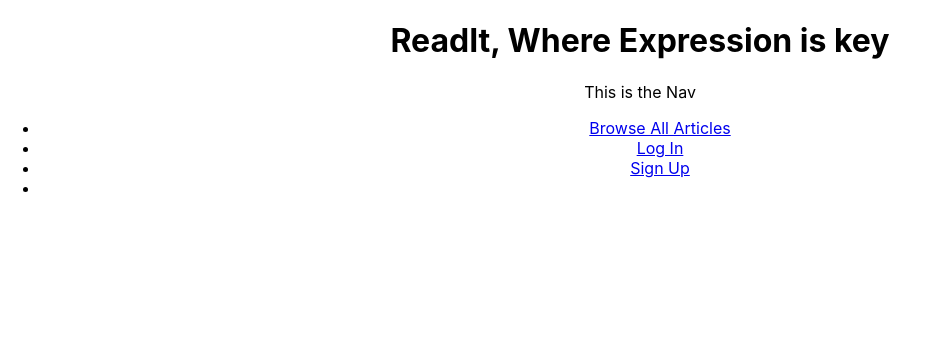
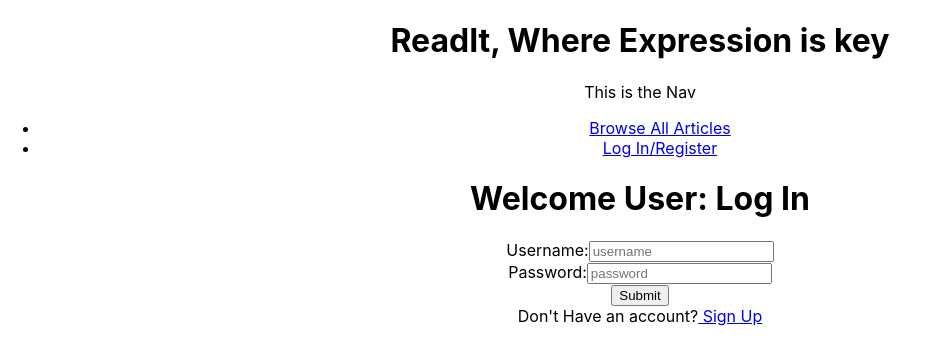
Before and after one commit to Taaseen71/ReadIt-Blog, a React (Create React App) app in the folder client/: page /user/LogIn in a window 1280 px wide. Shown: the top 364 px of the page, without its empty margins (0-929 px from the left). Built offline with nearby package versions, Linux system fonts and the light colour scheme; no server answers.

Commit message:
auth token showing up in app.js when logging in. WINNN

```diff
--- a/client/src/App.js
+++ b/client/src/App.js
@@ -5,17 +5,25 @@ import Header from "./components/Header";
 import LogIn from "./components/LogIn";
 import SignUp from "./components/SignUp";
 import Home from "./components/Home";
+import { loginUser } from "./services/auth"
 
 import './App.css';
+import Main from './components/Main';
+
 
 
 class App extends Component {
     state = {
         data: [],
-        users: []
+        users: [],
+        currentUser: null,
     }
 
 
+    handleLogInSubmit = async (loginData) => {
+        const currentUser = await loginUser(loginData);
+        this.setState({ currentUser })
+    }
 
     async componentDidMount() {
         console.log("componentdidmount");
@@ -38,24 +46,12 @@ class App extends Component {
         //!  FIGURE OUT HOW TO SHOW USERS INSIDE THE MAP FUNCTION USING USER ID
         return (
             <div className="App">
-                <Header />
-                <Route path="/" exact>
-                    <Home
+                <Route to="/" exact>
+                    <Main
                         key={this.state.data}
                         data={this.state.data}
                         users={this.state.user}
-                    />
-                </Route>
-                <Route exact path="/LogIn">
-                    <LogIn
-                        key={this.state.user}
-                        user={this.state.user}
-                    />
-                </Route>
-                <Route exact path="/SignUp">
-                    <SignUp
-                        key={this.state.user}
-                        user={this.state.user}
+                        handleLogInSubmit={this.handleLogInSubmit}
                     />
                 </Route>
 
--- a/client/src/components/LogIn.jsx
+++ b/client/src/components/LogIn.jsx
@@ -1,9 +1,69 @@
-import React from 'react'
+import React, { Component } from 'react'
+import { Link } from 'react-router-dom'
 
-export default function LogIn() {
-    return (
-        <div>
-            This is the LogIn Page
-        </div>
-    )
+
+
+class LogIn extends Component {
+    state = {
+        username: "",
+        password: ""
+    }
+
+
+    handleChange = (e) => {
+        const { name, value } = e.target //? this will set e.target.name = name, and e.target.value = value
+        //? so name will be set to username; so e.target.name = username, then username in state will be turned into the state.
+        this.setState({
+            [name]: value
+        })
+    }
+
+
+
+    render() {
+        // const { username, password } = this.state; //? this allows us to change this.state.username to just username. but keeping it as this.state.username/password for better understanding for now
+        return (
+            <div>
+                <h1>
+                    Welcome User: Log In
+            </h1>
+                <div>
+                    <form onSubmit={(e) => {
+                        e.preventDefault();
+                        this.props.handleLogInSubmit(this.state)
+                    }}>
+                        <label htmlFor="username"> Username:
+                        <input
+                                id="username"
+                                type="text"
+                                value={this.state.username}
+                                name="username"
+                                onChange={this.handleChange}
+                                placeholder="username"
+                            />
+                        </label>
+                        <br />
+                        <label htmlFor="password"> Password:
+                            <input
+                                id="password"
+                                type="password"
+                                value={this.state.password}
+                                name="password"
+                                onChange={this.handleChange}
+                                placeholder="password"
+                            />
+                        </label>
+                        <br />
+                        <button> Submit </button>
+                    </form>
+                    <div>
+                        Don't Have an account?
+                    <Link to="/user/SignUp"> Sign Up</Link>
+                    </div>
+                </div>
+            </div>
+        );
+    }
 }
+
+export default LogIn;
--- /dev/null
+++ b/client/src/components/Main.jsx
@@ -0,0 +1,40 @@
+import React, { Component } from 'react'
+import { Route, Switch, Link } from 'react-router-dom';
+import Header from "./Header";
+import LogIn from "./LogIn";
+import SignUp from "./SignUp";
+import Home from "./Home";
+
+
+export default class Main extends Component {
+    render() {
+        return (
+            <div>
+                <div>
+                    <Header />
+                    <Route path="/" exact>
+                        <Home
+                            key={this.props.data}
+                            data={this.props.data}
+                            users={this.props.user}
+                        />
+                    </Route>
+                    <Route exact path="/user/LogIn">
+                        <LogIn
+                            handleLogInSubmit={this.props.handleLogInSubmit}
+                            key={this.props.user}
+                            user={this.props.user}
+                        />
+                    </Route>
+                    <Route exact path="/user/SignUp">
+                        <SignUp
+                            key={this.props.user}
+                            user={this.props.user}
+                        />
+                    </Route>
+
+                </div>
+            </div>
+        )
+    }
+}
--- a/client/src/components/Nav.jsx
+++ b/client/src/components/Nav.jsx
@@ -11,14 +11,14 @@ export default function Nav() {
                     <Link to="/"> Browse All Articles </Link>
                 </li>
                 <li>
-                    <Link to="/LogIn"> Log In </Link>
+                    <Link to="/user/LogIn"> Log In/Register </Link>
                 </li>
-                <li>
-                    <Link to="/SignUp"> Sign Up</Link>
-                </li>
-                <li>
-                    <Link to="/SignUp"> </Link>
-                </li>
+                {/* <li>
+                    <Link to="/user/SignUp"> Sign Up</Link>
+                </li> */}
+                {/* <li>
+                    <Link to="/user/SignUp"> </Link>
+                </li> */}
 
             </ul>
 
--- a/client/src/components/SignUp.jsx
+++ b/client/src/components/SignUp.jsx
@@ -3,7 +3,18 @@ import React from 'react'
 export default function SignUp() {
     return (
         <div>
-            This is the Sign Up Page
+
+            <h1>
+                Welcome User: Sign Up
+            </h1>
+            <div>
+                <form action="">
+                    <input type="text" placeholder="username" /> <br />
+                    <input type="text" placeholder="email" /> <br />
+                    <input type="password" placeholder="password" /> <br />
+                    <button> Submit </button>
+                </form>
+            </div>
         </div>
     )
 }
--- a/client/src/services/api-helper.js
+++ b/client/src/services/api-helper.js
@@ -3,6 +3,6 @@ import axios from "axios";
 const baseUrl = 'http://localhost:3000';
 
 const api = axios.create({
-    baseURL: basUrl
+    baseURL: baseUrl
 })
 export default api;
```
